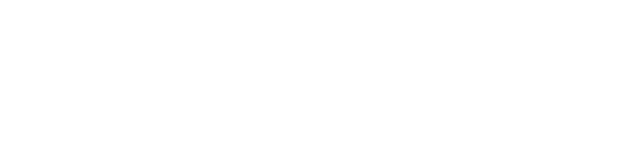
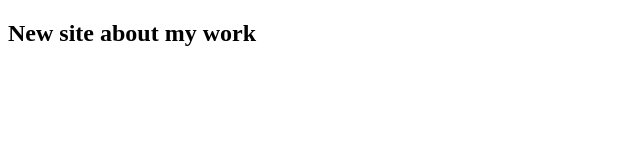
Before and after one commit to Andrej1214/vector, a plain HTML site: page index.html in a window 1280 px wide. Shown: the whole page, without its empty margins (0-640 px from the left). Drawn offline with Linux system fonts and the light colour scheme.

Commit message:
Add title of site in index.html

```diff
--- a/index.html
+++ b/index.html
@@ -5,6 +5,6 @@
     <title>Students</title>
 </head>
 <body>
-
+    <h2>New site about my work</h2>
 </body>
 </html>
```
